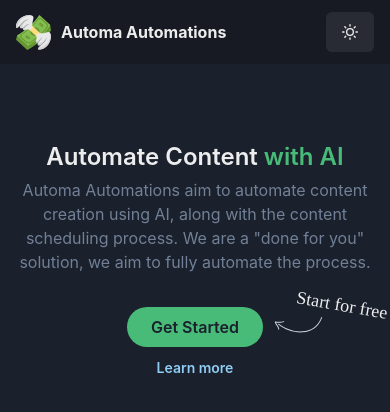
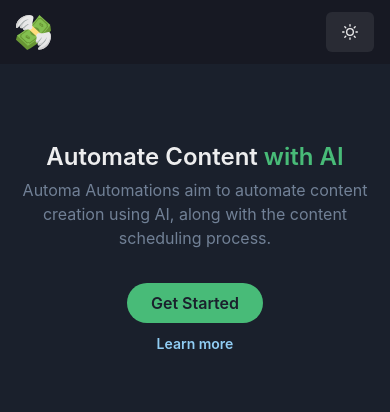
Before and after one commit to Automa-Automations/web-app, a React (Vite) app: page / in a window 390 px wide. Shown: the top 412 px of the page. Built offline with nearby package versions, Linux system fonts and the light colour scheme.

Commit message:
fix(LandingPage): fixed landing page and navbar to be responsive as well

```diff
--- a/src/components/Navbar.jsx
+++ b/src/components/Navbar.jsx
@@ -25,6 +25,7 @@
             <Image width="35px" src="/logo.svg" />
             <Text
               fontWeight="bold"
+              display={{base: "none", md: "block"}}
             >
               Automa Automations
             </Text>
--- a/src/pages/LandingPage.tsx
+++ b/src/pages/LandingPage.tsx
@@ -28,7 +28,7 @@
             </Text>
           </Heading>
           <Text color={'gray.500'}>
-            Automa Automations aim to automate content creation using AI, along with the content scheduling process. We are a "done for you" solution, we aim to fully automate the process.
+            {`Automa Automations aim to automate content creation using AI, along with the content scheduling process. ${window.innerWidth >= 600 ? 'We are a "done for you" solution, we aim to fully automate the process.' : ""}`}
           </Text>
           <Stack
             direction={'column'}
@@ -52,6 +52,7 @@
             </Button>
             <Box
               marginTop="25px"
+              display={{ base: 'none', md: 'block' }}
             >
               <Icon
                 as={Arrow}
```
